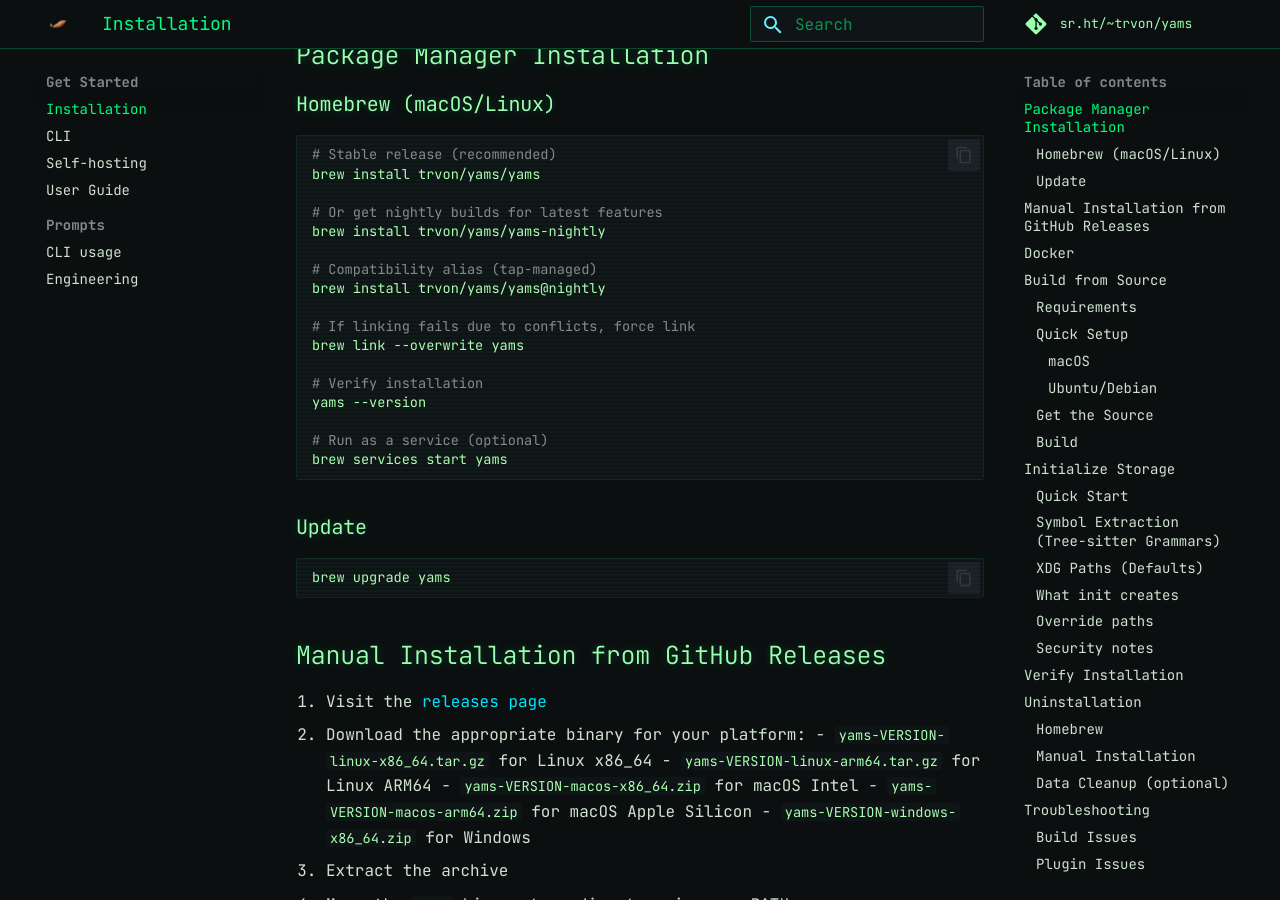
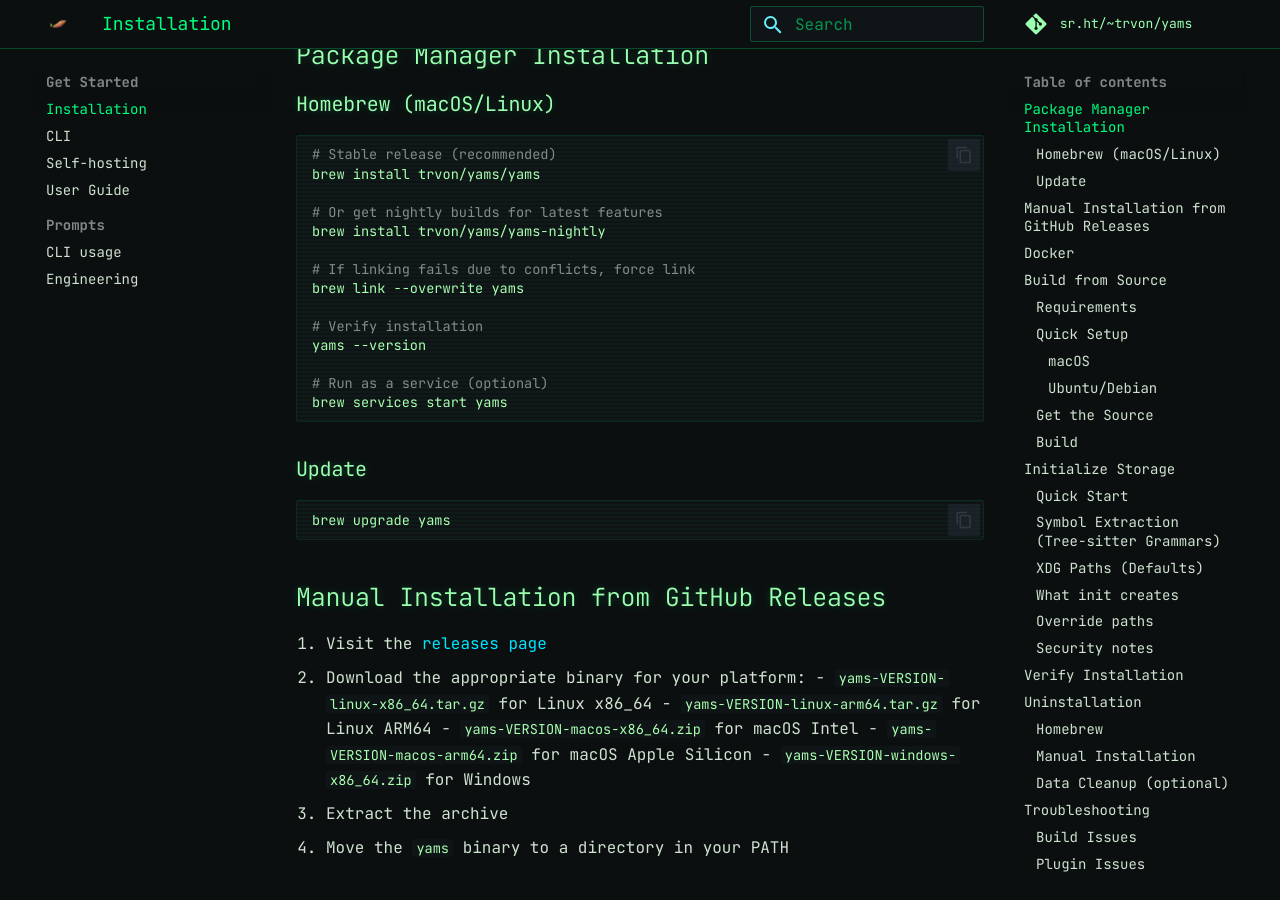
Before and after one commit to trvon/yams, an MkDocs documentation site: the page built from docs/user_guide/installation.md, in a window 1280 px wide and 900 px high, scrolled down 392 px. Built offline with MkDocs 1.6.1 and Material for MkDocs 9.7.7, drawn with Linux system fonts in a browser that asks for light colours.

Commit message:
feat: updating brew install guide

```diff
--- a/docs/user_guide/installation.md
+++ b/docs/user_guide/installation.md
@@ -14,9 +14,6 @@
 
 # Or get nightly builds for latest features
 brew install trvon/yams/yams-nightly
-
-# Compatibility alias (tap-managed)
-brew install trvon/yams/yams@nightly
 
 # If linking fails due to conflicts, force link
 brew link --overwrite yams
```
Also changed, not shown: README.md (+1 -1 lines), 2 other files.
